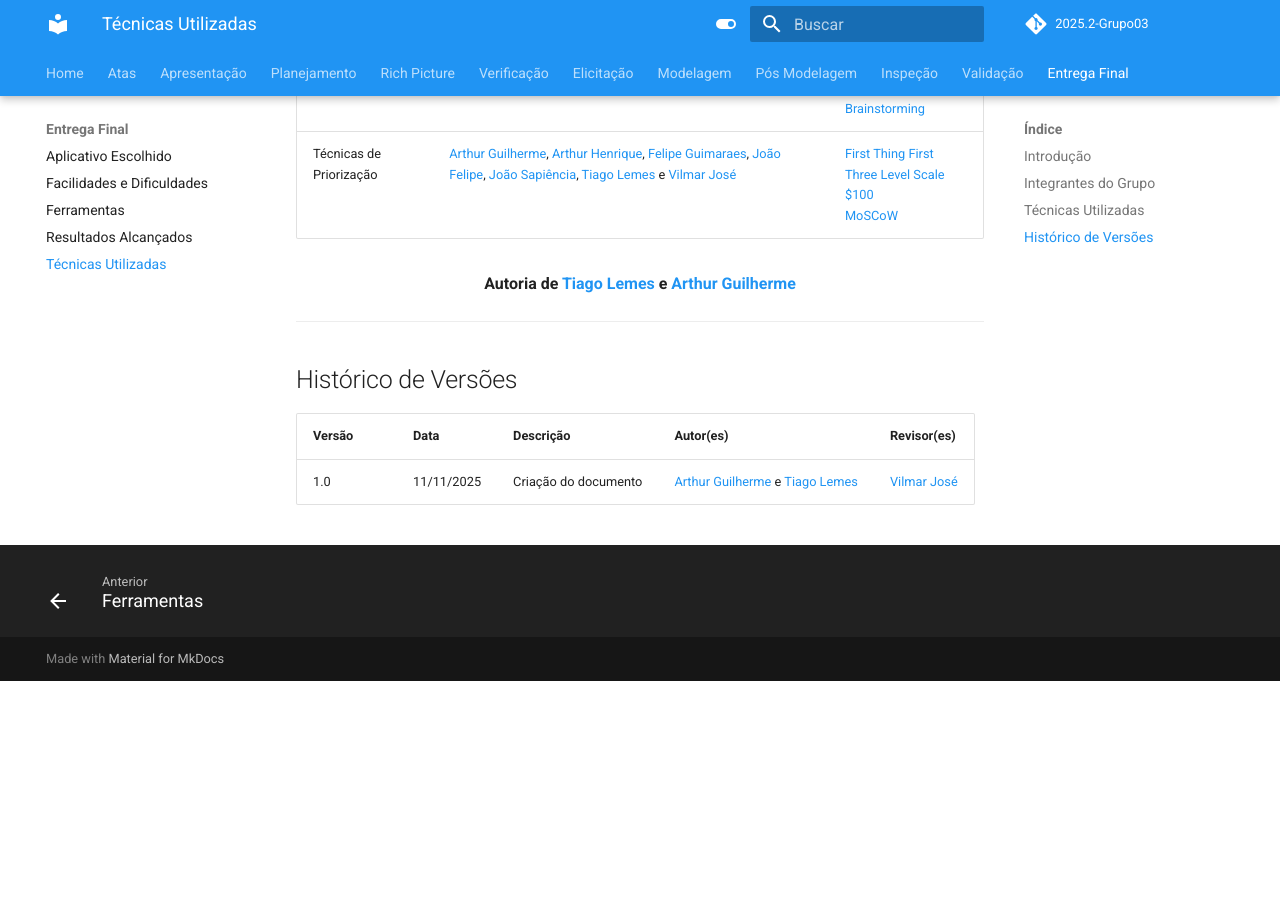
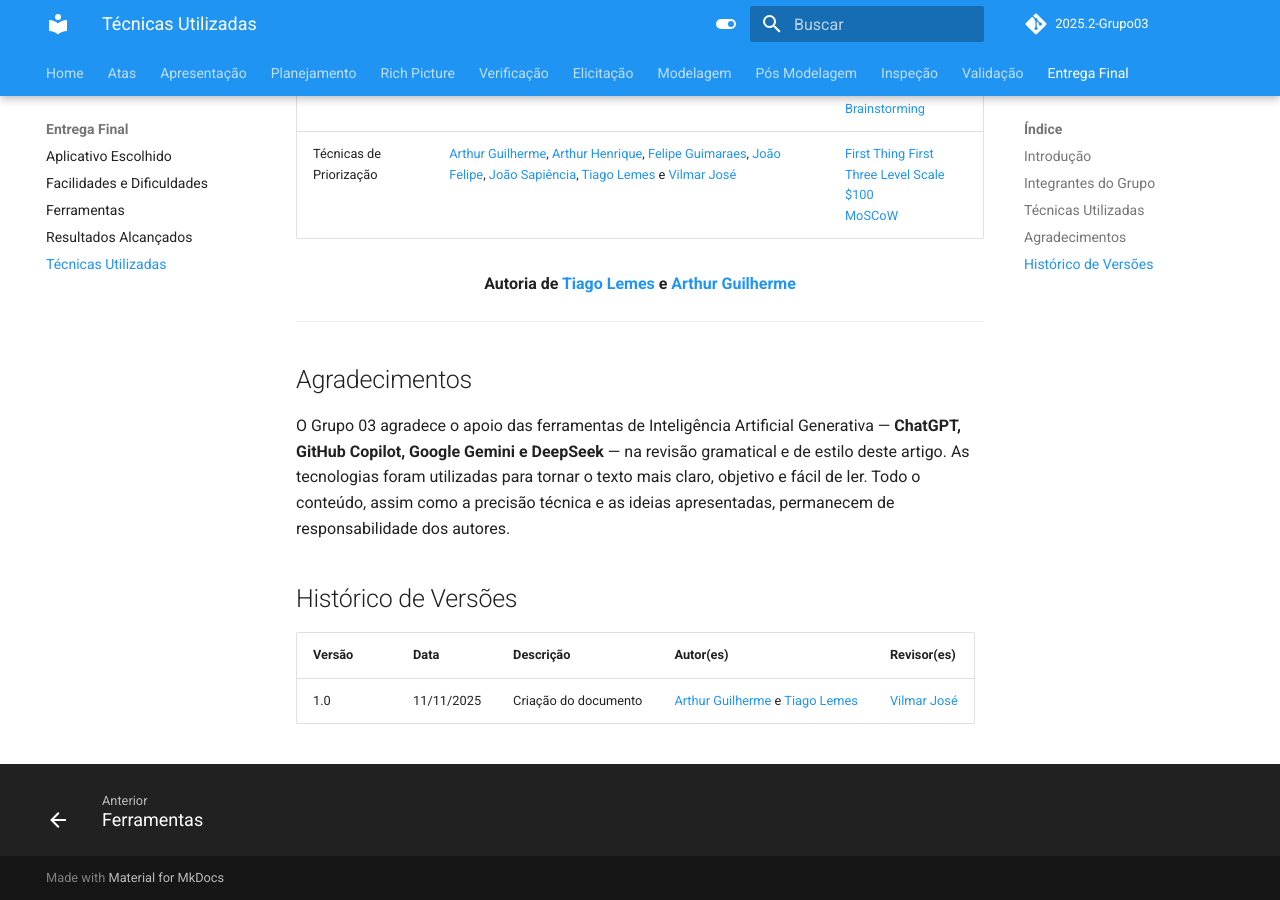
Before and after one commit to Requisitos-de-Software/2025.2-Grupo03, an MkDocs documentation site: the page built from docs/Entrega_Final/tecnicas_utilizadas.md, in a window 1280 px wide and 900 px high, scrolled down 1394 px. Built offline with MkDocs 1.6.1 and Material for MkDocs 9.7.7, drawn with Linux system fonts in a browser that asks for light colours; comment, search, counter and statistics services are not loaded; before the commit the page ends 2075 px from its top, so only the background shows below that.

Commit message:
Update tecnicas_utilizadas.md

```diff
--- a/docs/Entrega_Final/tecnicas_utilizadas.md
+++ b/docs/Entrega_Final/tecnicas_utilizadas.md
@@ -41,6 +41,9 @@ A **Tabela 2** apresenta as técnicas aplicadas e os responsáveis por cada uma
 
 ---
 
+## Agradecimentos
+O Grupo 03 agradece o apoio das ferramentas de Inteligência Artificial Generativa — **ChatGPT, GitHub Copilot, Google Gemini e DeepSeek** — na revisão gramatical e de estilo deste artigo. As tecnologias foram utilizadas para tornar o texto mais claro, objetivo e fácil de ler. Todo o conteúdo, assim como a precisão técnica e as ideias apresentadas, permanecem de responsabilidade dos autores.
+
 ## Histórico de Versões
 
 | Versão | Data       | Descrição                                                                                     | Autor(es)          | Revisor(es)            |
```
